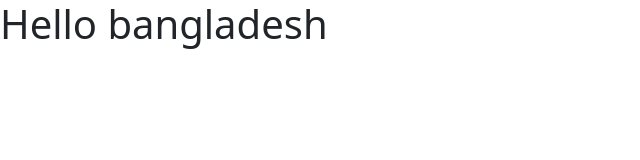
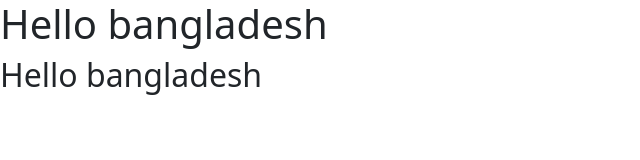
Before and after one commit to janifarjesmin/Bootstrap-project-one, a plain HTML site: page index.html in a window 1280 px wide. Shown: the whole page, without its empty margins (0-640 px from the left). Drawn offline with nearby package versions, Linux system fonts and the light colour scheme.

Commit message:
second commit

```diff
--- a/index.html
+++ b/index.html
@@ -15,6 +15,7 @@
 <body>
 
     <h1>Hello bangladesh</h1>
+    <h2>Hello bangladesh</h2>
 
 
     <!-- Bootstrap js bundle link  -->
```
